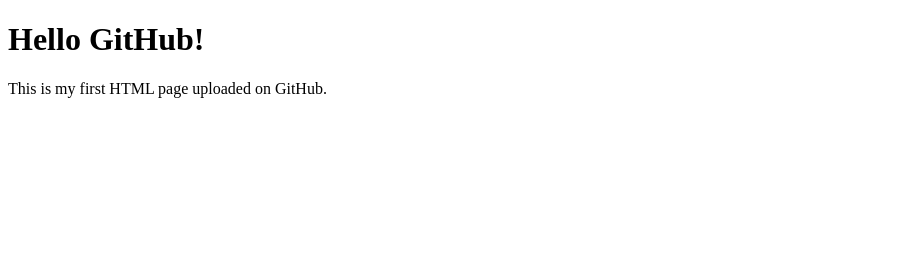
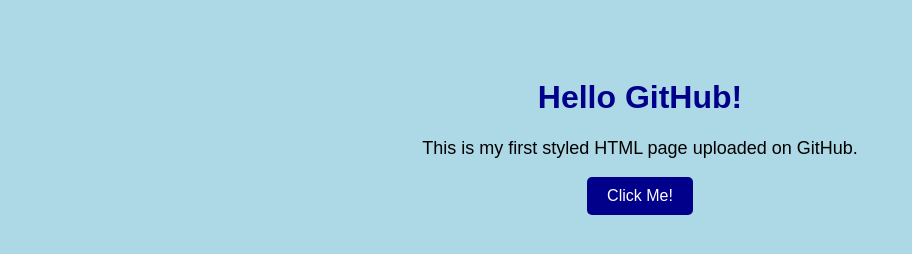
Before and after one commit to ankitathombare99-byte/First-project-, a plain HTML site: page index.html in a window 1280 px wide. Shown: the whole page, without its empty margins (0-912 px from the left). Drawn offline with Linux system fonts and the light colour scheme.

Commit message:
Update index.html

```diff
--- a/index.html
+++ b/index.html
@@ -1,10 +1,39 @@
+
 <!DOCTYPE html>
 <html>
 <head>
   <title>My First Webpage</title>
+  <style>
+    body {
+      background-color: lightblue;
+      font-family: Arial, sans-serif;
+      text-align: center;
+      padding: 50px;
+    }
+    h1 {
+      color: darkblue;
+    }
+    p {
+      font-size: 18px;
+      color: black;
+    }
+    button {
+      padding: 10px 20px;
+      font-size: 16px;
+      background-color: darkblue;
+      color: white;
+      border: none;
+      border-radius: 5px;
+      cursor: pointer;
+    }
+    button:hover {
+      background-color: navy;
+    }
+  </style>
 </head>
 <body>
   <h1>Hello GitHub!</h1>
-  <p>This is my first HTML page uploaded on GitHub.</p>
+  <p>This is my first styled HTML page uploaded on GitHub.</p>
+  <button>Click Me!</button>
 </body>
 </html>
```
